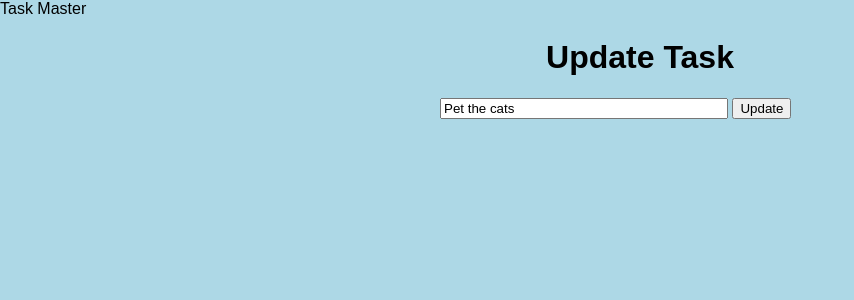
After one commit to portluc/Flask-Intro, a Flask app: page /update/2 in a window 1280 px wide. The commit adds this page. Shown: the top 300 px of the page, without its empty margins (0-854 px from the left). Run offline with Flask 2, Linux system fonts and the light colour scheme; data comes from the database, SQL or seed files in the repository; both versions use the stored data as it was after the commit.

Commit message:
Implementação de funcionalidades CRUD (update)

```diff
--- a/Flask Intro/app.py
+++ b/Flask Intro/app.py
@@ -42,5 +42,21 @@ def delete(id):
     except:
         return 'There was a problem deleting that task'
 
+@app.route('/update/<int:id>', methods=['GET', 'POST'])
+def update(id):
+    task = Todo.query.get_or_404(id)
+
+    if request.method == 'POST':
+        task.content = request.form['content']
+
+        try:
+            db.session.commit()
+            return redirect('/')
+        except:
+            return 'There was an issue updating your task'
+
+    else:
+        return render_template('update.html', task=task)
+
 if __name__ == "__main__":
     app.run(debug=True)
--- a/Flask Intro/templates/index.html
+++ b/Flask Intro/templates/index.html
@@ -21,7 +21,7 @@
             <td>
                 <a href="/delete/{{ task.id }}">Delete</a>
                 <br>
-                <a href="">Update</a>
+                <a href="/update/{{ task.id }}">Update</a>
             </td>
         </tr>
         {% endfor %}
--- /dev/null
+++ b/Flask Intro/templates/update.html
@@ -0,0 +1,17 @@
+{% extends 'base.html' %}
+
+{% block head %}
+<title>Task Master</title>
+{% endblock %}
+
+{% block body %}
+<div class="content">
+    <h1 style="text-align:center">Update Task</h1>
+
+    <form action="/update/{{task.id}}" method="POST">
+        <input type="text" name="content" id="content" value="{{task.content}}">
+        <input type="submit" value="Update">
+    </form>
+</div>
+
+{% endblock %}
```
Also changed, not shown: Flask Intro/test.db.
